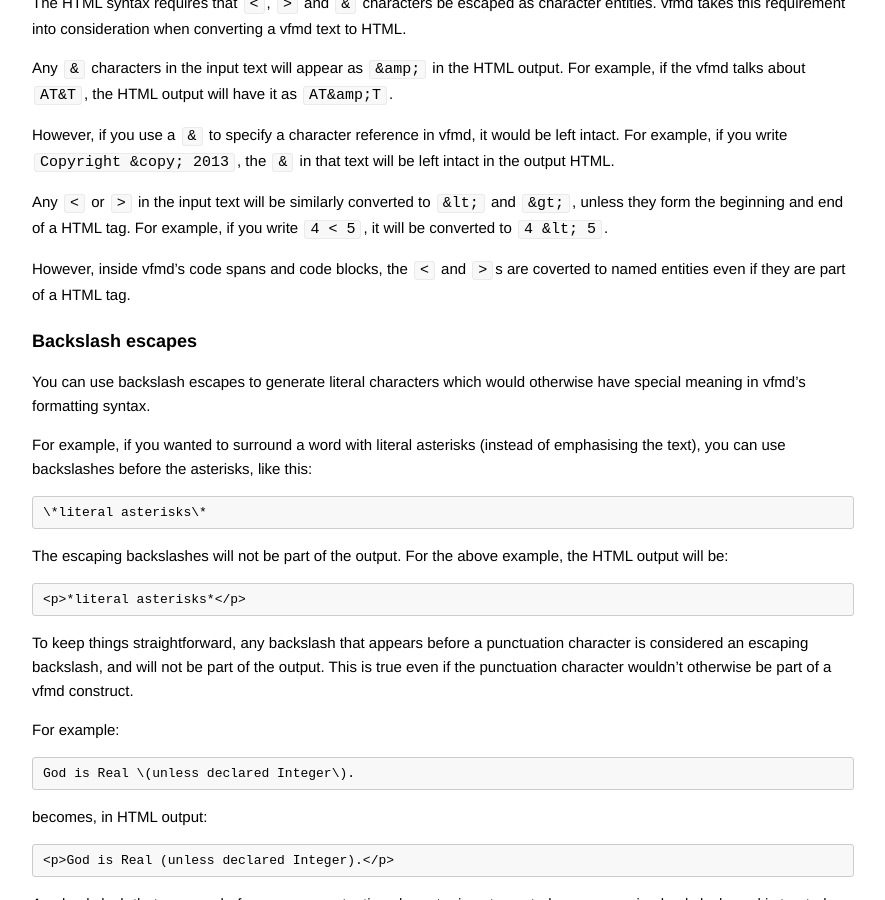
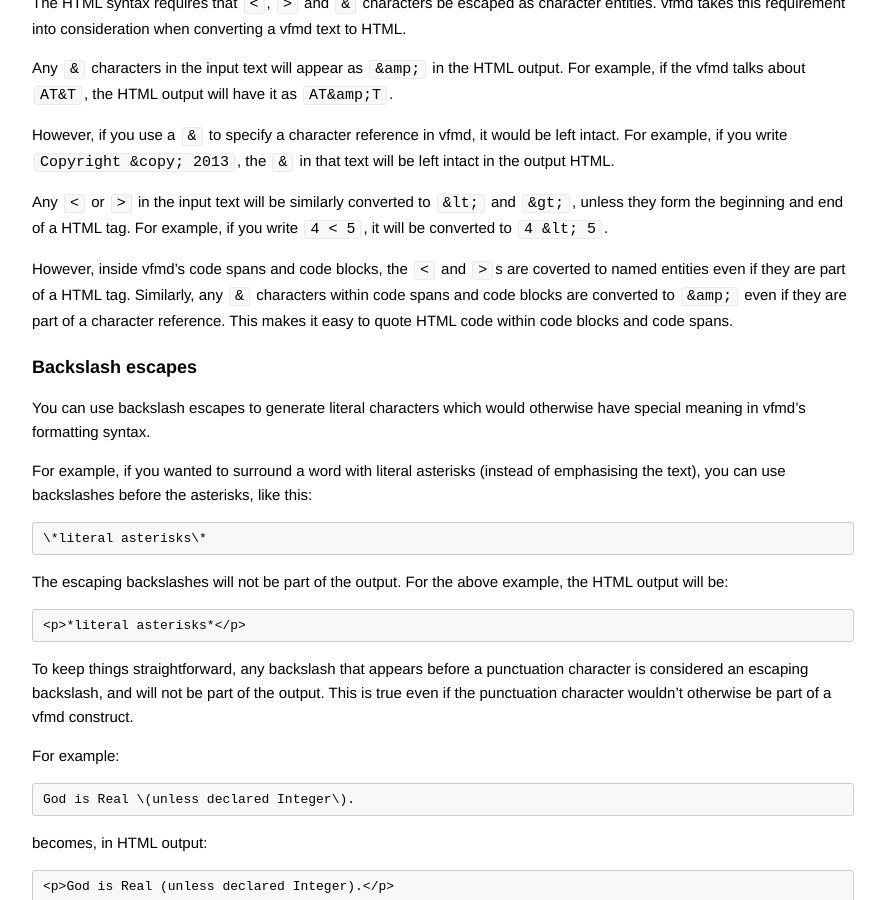
Before and after one commit to vfmd/vfmd-spec, a Jekyll site: the page built from userguide.md, in a window 1280 px wide and 900 px high, scrolled down 16774 px. Shown: the whole window, without its empty margins (197-1082 px from the left). Built offline with Jekyll 4.4.1, drawn with Linux system fonts in a browser that asks for light colours; Markdown is read by kramdown in place of the engine named in the settings.

Commit message:
Userguide: Within code blocks / code spans, `&` becomes `&amp;`

```diff
--- a/userguide.md
+++ b/userguide.md
@@ -927,6 +927,9 @@ example, if you write `4 < 5`, it will be converted to `4 &lt; 5`.
 
 However, inside vfmd's code spans and code blocks, the `<` and `>`s are
 coverted to named entities even if they are part of a HTML tag.
+Similarly, any `&` characters within code spans and code blocks are
+converted to `&amp;` even if they are part of a character reference.
+This makes it easy to quote HTML code within code blocks and code spans.
 
 
 <h3 id="backslash-escapes">Backslash escapes</h3>
```
